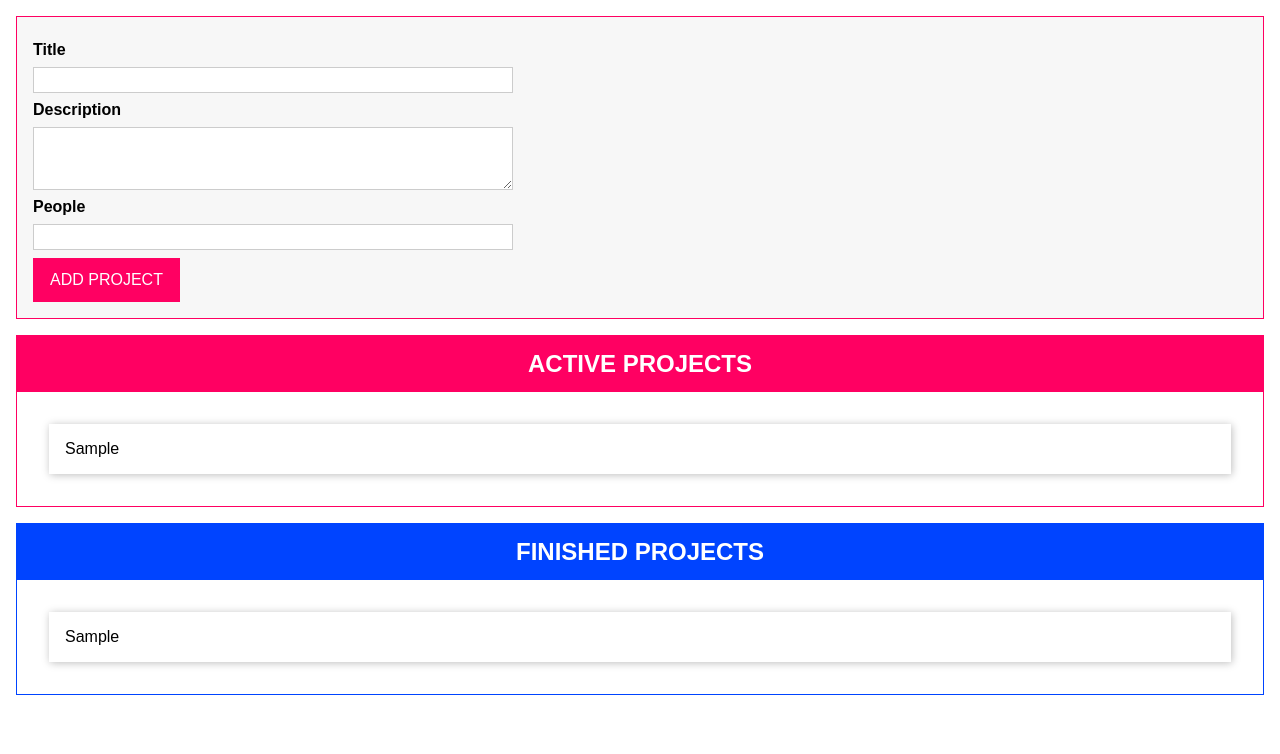
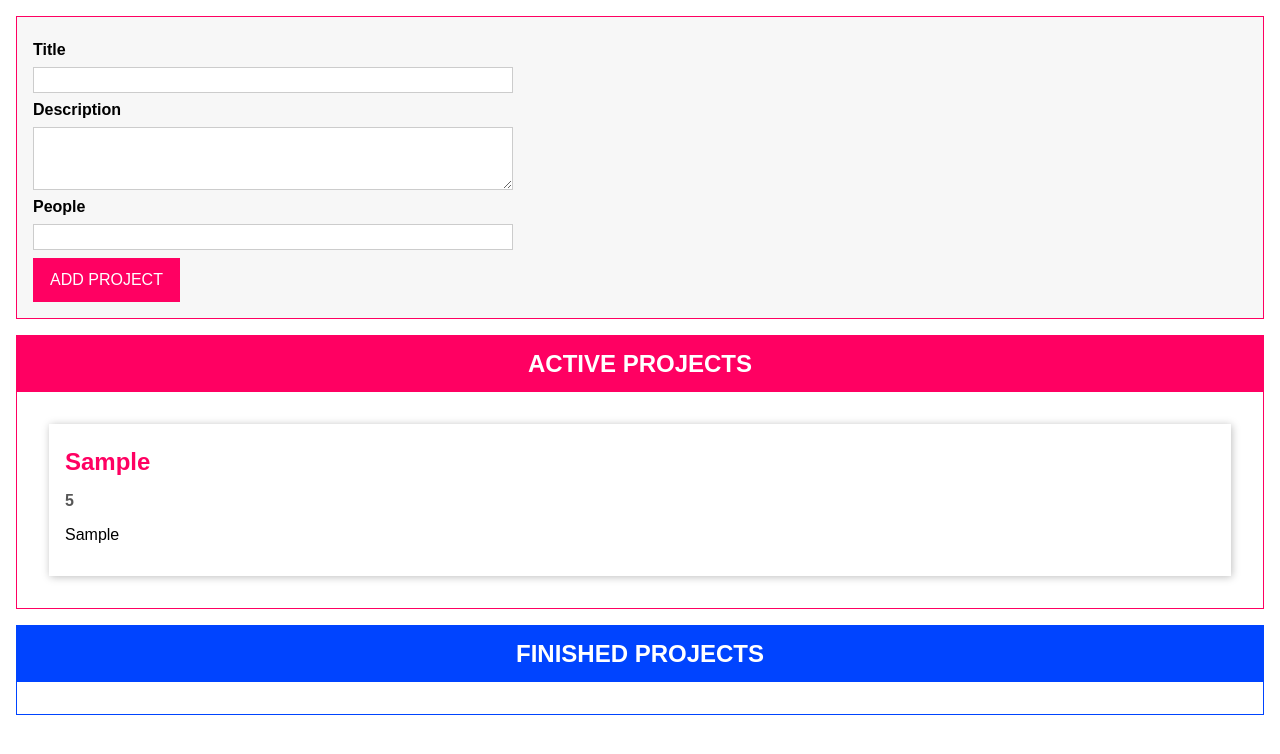
Before and after one commit to equenum/typescript_projects, a website with bundled scripts: page drag-and-drop/index.html in a window 1280 px wide. Both pictures are taken after typing "Sample", "Sample", "5" into the empty fields and a click on the button "ADD PROJECT". Built offline with nearby package versions, Linux system fonts and the light colour scheme.

Commit message:
Implement drag-and-drop part 6

```diff
--- a/drag-and-drop/index.html
+++ b/drag-and-drop/index.html
@@ -27,7 +27,11 @@
       </form>
     </template>
     <template id="single-project">
-      <li></li>
+      <li>
+        <h2></h2>
+        <h3></h3>
+        <p></p>
+      </li>
     </template>
     <template id="project-list">
       <section class="projects">
--- a/drag-and-drop/src/app.ts
+++ b/drag-and-drop/src/app.ts
@@ -38,14 +38,23 @@ class Project {
 
 // global state management singleton
 
-type Listener = (items: Project[]) => void;
+type Listener<T> = (items: T[]) => void;
 
-class ProjectState {
-  private listeners: Listener[] = [];
+class State<T> {
+  protected listeners: Listener<T>[] = [];
+
+  addListener(listenerFn: Listener<T>) {
+    this.listeners.push(listenerFn);
+  }
+}
+
+class ProjectState extends State<Project> {
   private projects: Project[] = [];
   private static instance: ProjectState;
 
-  constructor() {}
+  constructor() {
+    super();
+  }
 
   static getInstance() {
     if (this.instance) {
@@ -63,10 +72,6 @@ class ProjectState {
     for (const listener of this.listeners) {
       listener(this.projects.slice()); // .slice() returns a copy of the array
     }
-  }
-
-  public addListener(func: Listener) {
-    this.listeners.push(func);
   }
 }
 
@@ -86,85 +91,109 @@ class UserProjectInput {
 
 type ProjectType = 'active' | 'finished';
 
-class ProjectList {
+abstract class Component<T extends HTMLElement, U extends HTMLElement> {
+  templateElement: HTMLTemplateElement; // the hidden template element
+  hostElement: T; // the output element
+  element: U; // the element that we take from the hidden template and display in the output element
+
+  constructor(templateId: string, hostElementId: string, insertAtStart: boolean, newElementId?: string) {
+    this.templateElement = document.getElementById(templateId)! as HTMLTemplateElement;
+    this.hostElement = document.getElementById(hostElementId)! as T;
+
+    const importedNode = document.importNode(this.templateElement.content, true);
+    this.element = importedNode.firstElementChild as U;
+    if (newElementId) {
+      this.element.id = newElementId;
+    }
+
+    this.attach(insertAtStart);
+  }
+
+  private attach(insertAtBeginning: boolean) {
+    this.hostElement.insertAdjacentElement(insertAtBeginning ? 'afterbegin' : 'beforeend', this.element);
+  }
+
+  abstract configure(): void;
+  abstract renderContent(): void;
+}
+
+class ProjectItem extends Component<HTMLUListElement, HTMLLIElement> {
+  private project: Project;
+
+  constructor(hostId: string, project: Project) {
+    super('single-project', hostId, false, project.id);
+    this.project = project;
+
+    this.configure();
+    this.renderContent();
+  }
+
+  configure() {}
+
+  renderContent() {
+    this.element.querySelector('h2')!.textContent = this.project.title;
+    this.element.querySelector('h3')!.textContent = this.project.people.toString();
+    this.element.querySelector('p')!.textContent = this.project.description;
+  }
+}
+
+class ProjectList extends Component<HTMLDivElement, HTMLElement> {
   private readonly templateElementId = 'project-list';
   private readonly hostElementId = 'app';
 
   private readonly type: ProjectType;
   private assignedProjects: Project[] = [];
-
-  private readonly templateElement: HTMLTemplateElement;
-  private readonly hostElement: HTMLDivElement;
-  private readonly sectionElement: HTMLElement;
-
   constructor(type: ProjectType) {
+    super('project-list', 'app', false, `${type}-projects`);
     this.type = type;
 
-    this.templateElement = document.getElementById(this.templateElementId)! as HTMLTemplateElement;
-    this.hostElement = document.getElementById(this.hostElementId)! as HTMLDivElement;
-
-    const importedNode = document.importNode(this.templateElement.content, true);
-    this.sectionElement = importedNode.firstElementChild as HTMLElement;
-    this.sectionElement.id = `${this.type}-projects`;
-
-    globalProjectState.addListener((projects: Project[]) => {
-      this.assignedProjects = projects;
-      this.renderProjects();
-    });
-
-    this.attach();
+    this.configure();
     this.renderContent();
   }
 
-  private renderProjects() {
+  configure() {
+    globalProjectState.addListener((projects: Project[]) => {
+      const activeProjects = projects.filter((project) => {
+        if (this.type == 'active') {
+          return project.status === ProjectStatus.Active;
+        }
+      });
+
+      this.assignedProjects = activeProjects;
+      this.renderProjects();
+    });
+  }
+
+  renderProjects() {
     const listElement = document.getElementById(`${this.type}-projects-list`)! as HTMLUListElement;
     listElement.innerHTML = ''; // reset the list
 
     for (const project of this.assignedProjects) {
-      const newListItem = document.createElement('li');
-      newListItem.textContent = project.description;
-      listElement.append(newListItem);
+      new ProjectItem(this.element.querySelector('ul')!.id, project);
     }
   }
 
-  private renderContent() {
-    this.sectionElement.querySelector('ul')!.id = `${this.type}-projects-list`;
-    this.sectionElement.querySelector('h2')!.textContent = `${this.type.toUpperCase()} PROJECTS`;
-  }
-
-  private attach() {
-    this.hostElement.insertAdjacentElement('beforeend', this.sectionElement);
+  renderContent() {
+    this.element.querySelector('ul')!.id = `${this.type}-projects-list`;
+    this.element.querySelector('h2')!.textContent = `${this.type.toUpperCase()} PROJECTS`;
   }
 }
 
-class ProjectInput {
-  private readonly templateElementId = 'project-input';
-  private readonly hostElementId = 'app';
-
-  private readonly templateElement: HTMLTemplateElement; // the hidden template
-  private readonly hostElement: HTMLDivElement; // the output div
-  private readonly formElement: HTMLFormElement; // the form that we take from the hidden template and display in the output div
-
+class ProjectInput extends Component<HTMLDivElement, HTMLFormElement> {
   // imported form input elements
   private readonly titleInputElement: HTMLInputElement;
   private readonly descriptionInputElement: HTMLInputElement;
   private readonly peopleInputElement: HTMLInputElement;
 
   constructor() {
-    this.templateElement = document.getElementById(this.templateElementId)! as HTMLTemplateElement;
-    this.hostElement = document.getElementById(this.hostElementId)! as HTMLDivElement;
-
-    const importedNode = document.importNode(this.templateElement.content, true);
-    this.formElement = importedNode.firstElementChild as HTMLFormElement;
-    this.formElement.id = 'user-input';
+    super('project-input', 'app', true, 'user-input');
 
     // bind imported form input elements
-    this.titleInputElement = this.formElement.querySelector('#title')! as HTMLInputElement; // # the same as getElementById
-    this.descriptionInputElement = this.formElement.querySelector('#description')! as HTMLInputElement;
-    this.peopleInputElement = this.formElement.querySelector('#people')! as HTMLInputElement;
+    this.titleInputElement = this.element.querySelector('#title')! as HTMLInputElement; // # the same as getElementById
+    this.descriptionInputElement = this.element.querySelector('#description')! as HTMLInputElement;
+    this.peopleInputElement = this.element.querySelector('#people')! as HTMLInputElement;
 
     this.configure();
-    this.attachTemplate();
   }
 
   private clearUserInput() {
@@ -174,6 +203,8 @@ class ProjectInput {
     this.descriptionInputElement.value = emptyValue;
     this.peopleInputElement.value = emptyValue;
   }
+
+  renderContent() {}
 
   private getUserInput(): UserProjectInput | void {
     const enteredTitle = this.titleInputElement.value;
@@ -210,12 +241,8 @@ class ProjectInput {
     return false;
   }
 
-  private configure() {
-    this.formElement.addEventListener('submit', this.submitHandler);
-  }
-
-  private attachTemplate() {
-    this.hostElement.insertAdjacentElement('afterbegin', this.formElement);
+  configure() {
+    this.element.addEventListener('submit', this.submitHandler);
   }
 }
 
```
Also changed, not shown: 1 other file.
